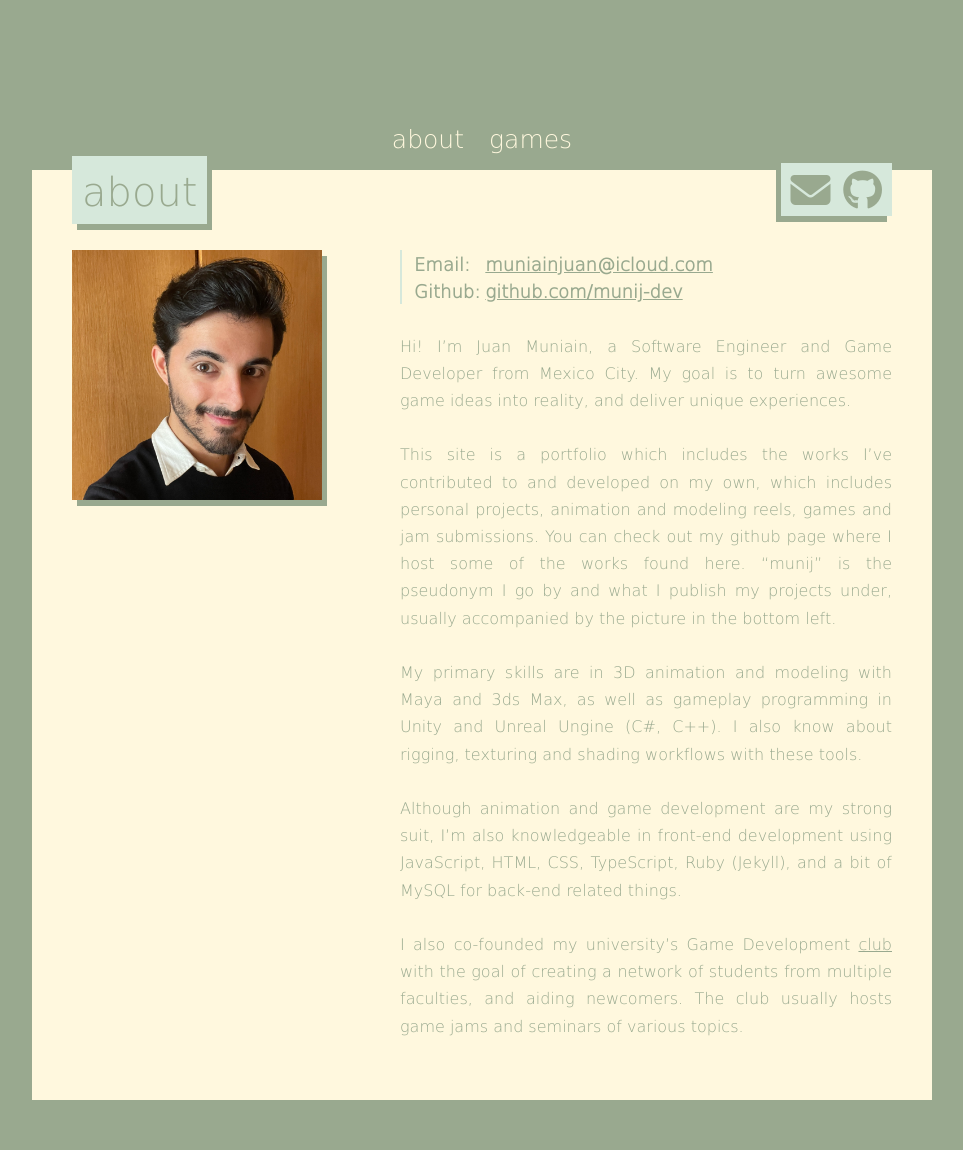
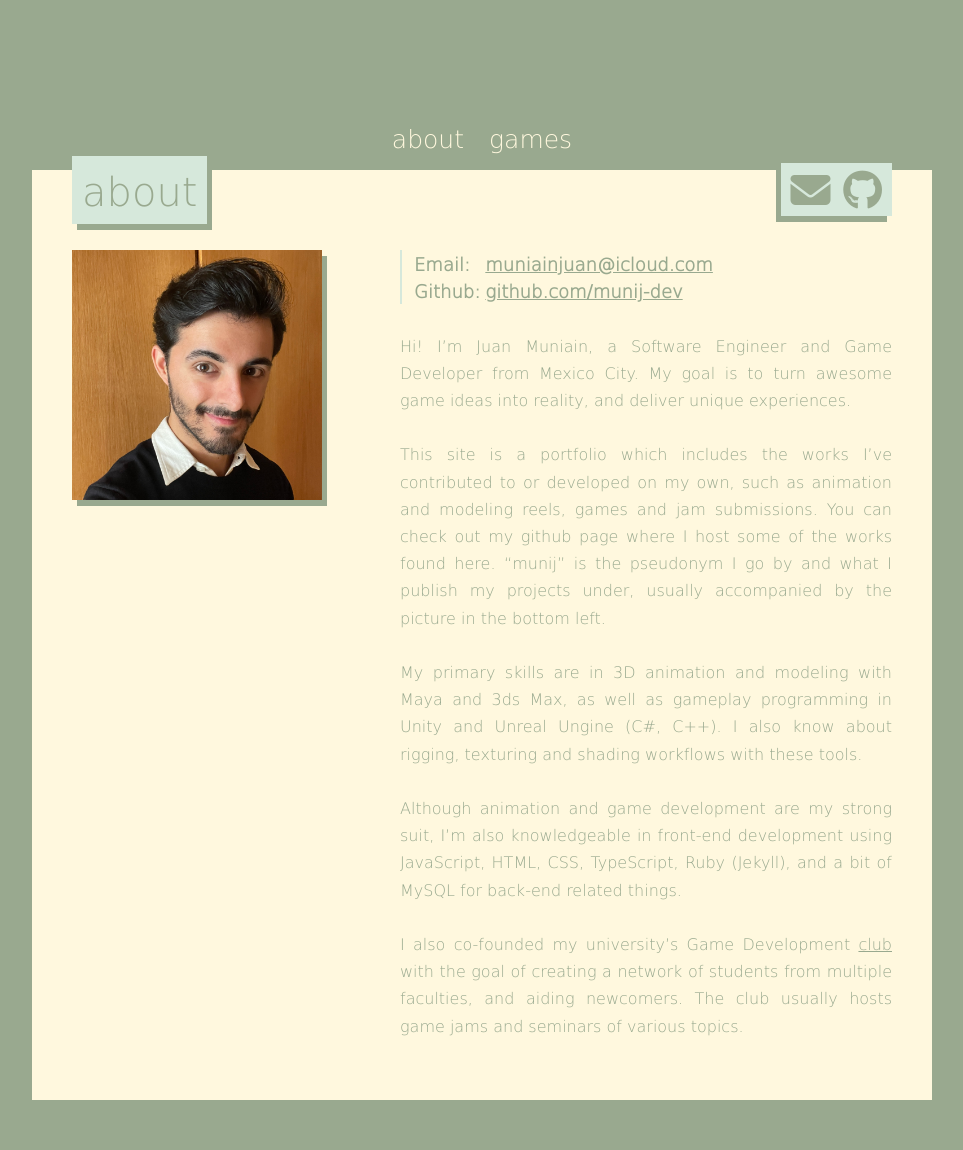
Before and after one commit to munjidev/munjidev.github.io, a Jekyll site: the page built from about.md, in a window 1280 px wide. Shown: the whole page, without its empty margins (158-1121 px from the left). Built offline with Jekyll 4.4.1, drawn with Linux system fonts in a browser that asks for light colours.

Commit message:
Modify description

```diff
--- a/about.md
+++ b/about.md
@@ -9,7 +9,7 @@ permalink: /about/
 Hi! I'm Juan Muniain, a Software Engineer and Game Developer from Mexico City. My goal is to turn awesome game ideas into reality, and deliver unique experiences.
 <br/>
 <br/>
-This site is a portfolio which includes the works I’ve contributed to and developed on my own, which includes personal projects, animation and modeling reels, games and jam submissions. You can check out my github page where I host some of the works found here. "munij" is the pseudonym I go by and what I publish my projects under, usually accompanied by the picture in the bottom left.
+This site is a portfolio which includes the works I’ve contributed to or developed on my own, such as animation and modeling reels, games and jam submissions. You can check out my github page where I host some of the works found here. "munij" is the pseudonym I go by and what I publish my projects under, usually accompanied by the picture in the bottom left.
 <br/>
 <br/>
 My primary skills are in 3D animation and modeling with Maya and 3ds Max, as well as gameplay programming in Unity and Unreal Ungine (C#, C++). I also know about rigging, texturing and shading workflows with these tools.
```
